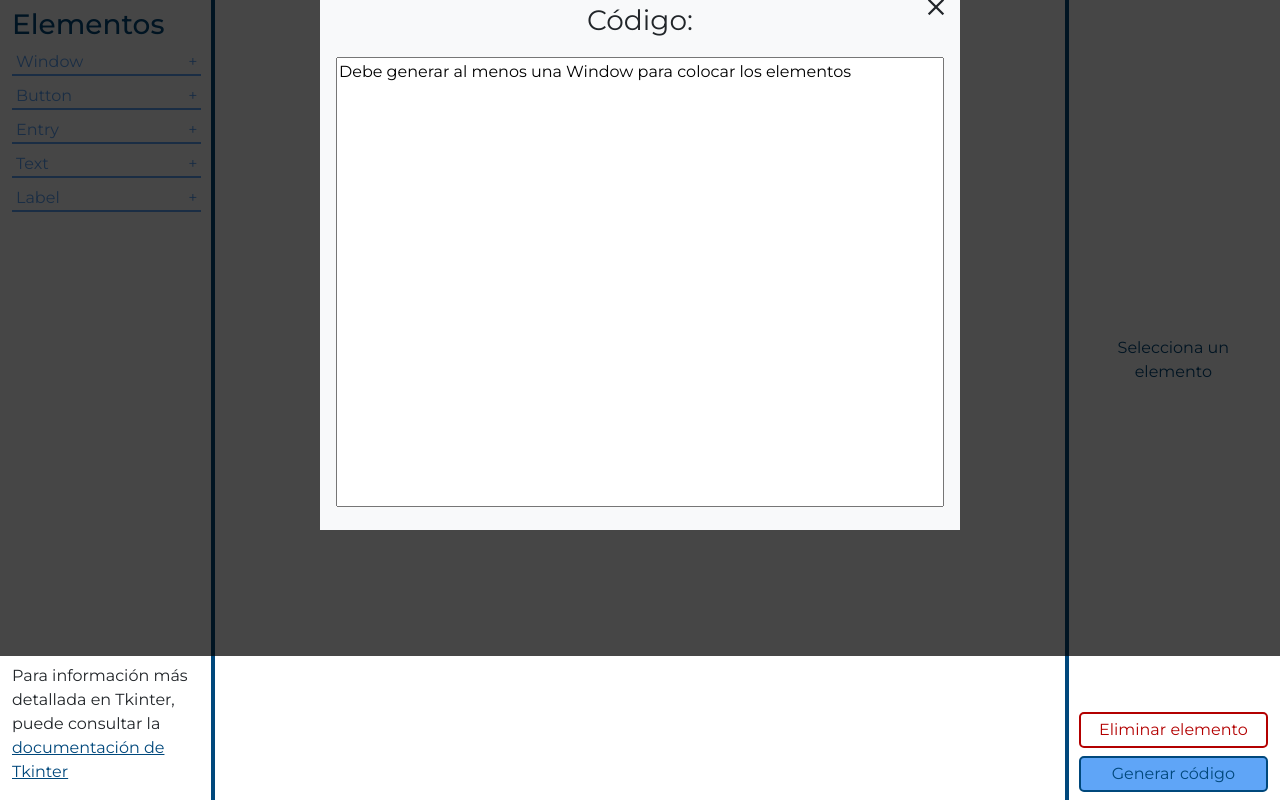
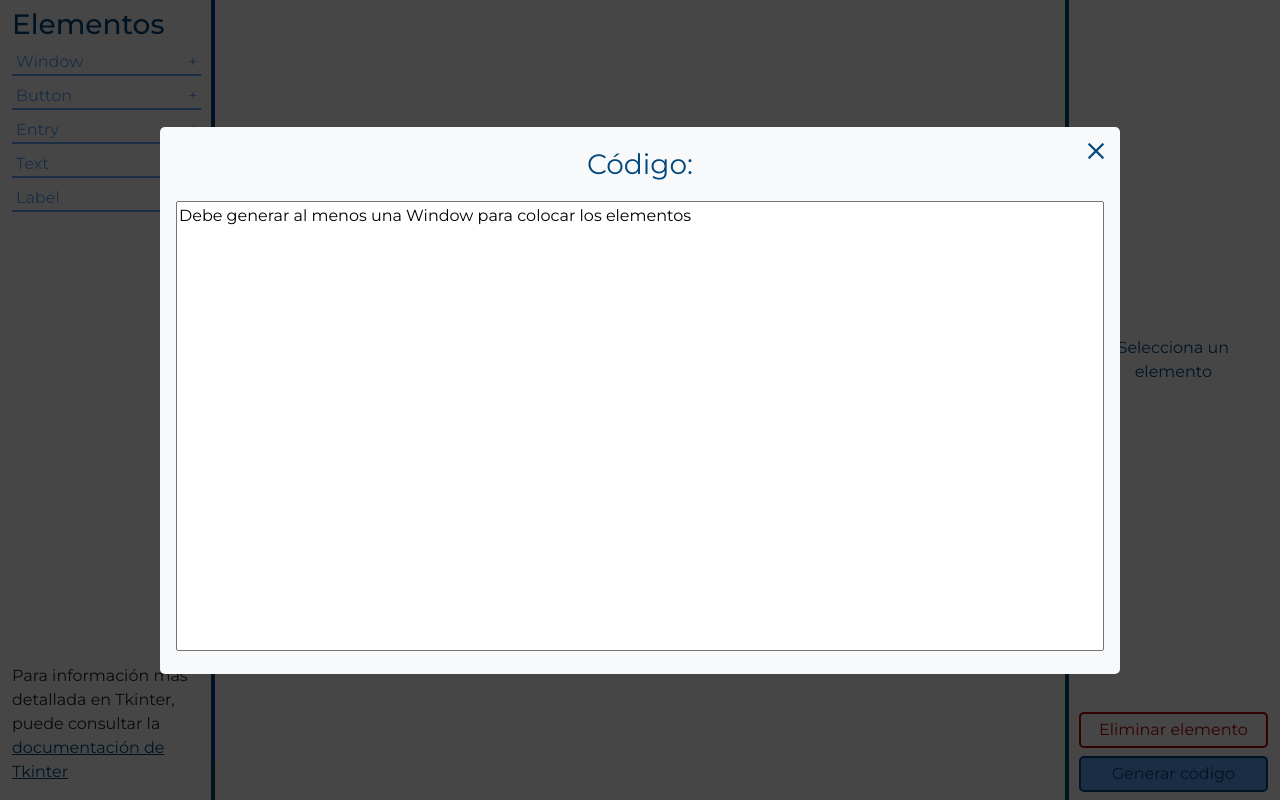
Before and after one commit to DeynerNB/Tkinter-MyDesigner, a React (Create React App) app: page / in a window 1280 px wide. Both pictures are taken after a click on the button "Generar código". Shown: the part 144-944 px from the top of the page. Built offline with nearby package versions, Linux system fonts and the light colour scheme.

Commit message:
style(code-display): style code display

```diff
--- a/src/components/configurationPanel/CodeDisplay.js
+++ b/src/components/configurationPanel/CodeDisplay.js
@@ -83,7 +83,7 @@ function CodeDisplay({ codeDisplayDialog, elements, deactivateSelection }) {
 
     return (
         <div className='code-display-container d-flex justify-content-center align-items-center'>
-            <div className='code-display w-50 p-3 bg-light position-relative'>
+            <div className='code-display w-75 p-3 bg-light position-relative'>
                 <div className='code-display-icon-container'>
                     <span className="material-symbols-outlined icon-close" onClick={() => codeDisplayDialog( false )}>close</span>
                 </div>
--- a/src/components/configurationPanel/CodeDisplayStyle.css
+++ b/src/components/configurationPanel/CodeDisplayStyle.css
@@ -12,8 +12,12 @@
     border-radius: 4px;
 }
 
+.code-display {
+    color: var(--main-color);
+    border-radius: 5px;
+}
 .code-display-container {
-    position: absolute;
+    position: fixed;
     width: 100vw;
     height: 100vh;
 
@@ -35,6 +39,10 @@
     cursor: pointer;
 
     font-size: 28px;
+    transition: transform 0.2s ease-in-out;
+}
+.icon-close:hover {
+    transform: scale(1.1);
 }
 
 .configuration-btn {
```
